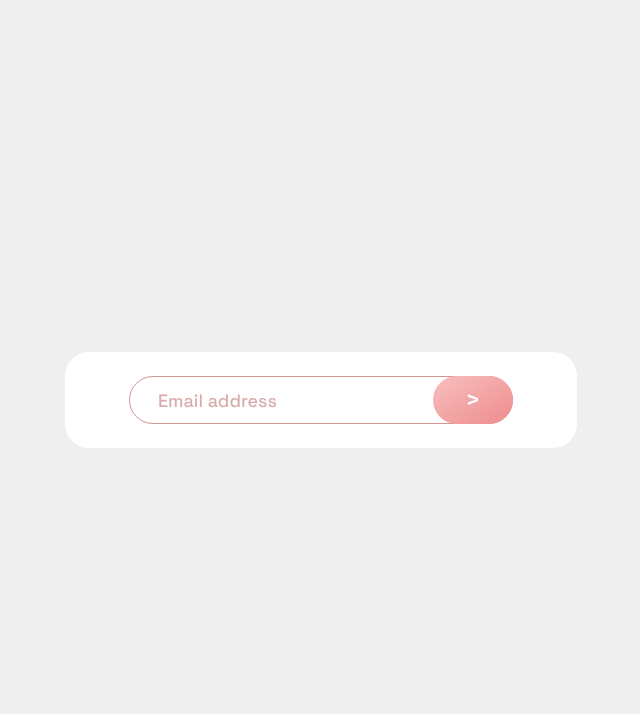
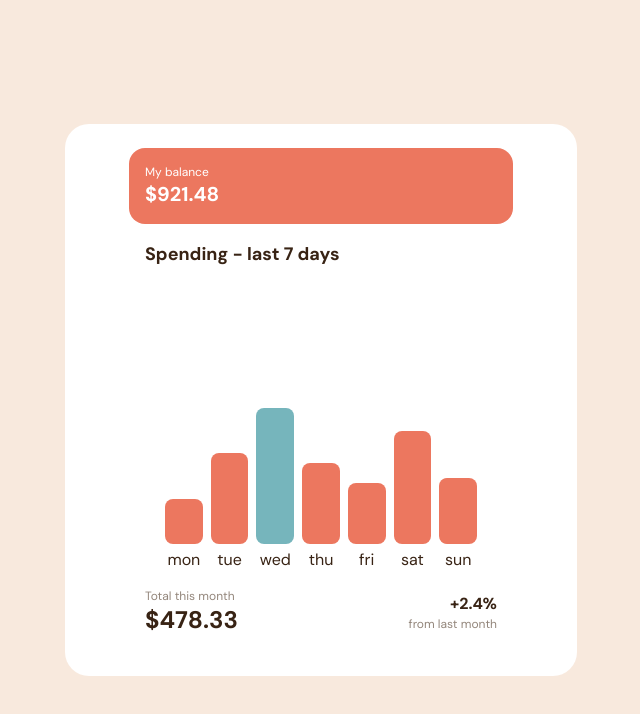
Before and after one commit to luizinfpp/ui-components-app-dir, a Next.js app: page /lvl2-expenses-chart in a window 1280 px wide. Shown: the top 714 px of the page, without its empty margins (319-959 px from the left). Built offline with nearby package versions, Linux system fonts and the light colour scheme.

Commit message:
expenses chart done

```diff
--- a/app/lvl2-expenses-chart/page.tsx
+++ b/app/lvl2-expenses-chart/page.tsx
@@ -1,22 +1,25 @@
 'use client'
-import { Space_Grotesk } from '@next/font/google'
-import { useEffect, useState } from 'react'
-import Lvl1PinkGradientBtn from '../../components/level1-component-set/pink-gradient-button'
+import { DM_Sans } from '@next/font/google'
+import Level2ExpensesChartComponent from '../../components/level2-component-set/expenses-chart-component'
 
-const space_grotesk = Space_Grotesk({ subsets: ['latin'], weight: ['500'] })
+const dm_sans = DM_Sans({ subsets: ['latin'], weight: ['400', '700'] })
 
 const Level2ExpensesChartPage = () => {
 
   return (
     <div
-      className="bg-[#efefef] flex flex-col justify-center items-center gap-4"
+      className="bg-[#f8e9dd] flex flex-col justify-center items-center gap-4"
       style={{ width: '100vw', height: '100vh' }}
     >
       <div
         id="card"
-        className={`${space_grotesk.className} bg-white rounded-3xl px-16 py-6 flex flex-col items-center justify-around`}
+        className={`${dm_sans.className} bg-white w-[40vw] rounded-3xl px-16 py-6 flex flex-col items-center justify-around`}
       >
-        <Lvl1PinkGradientBtn />
+        <div className='text-white bg-[#ec775f] flex flex-col w-full p-4 rounded-2xl'>
+          <h2 className='text-xs'>My balance</h2>
+          <h4 className='text-xl font-[700]'>$921.48</h4>
+        </div>
+        <Level2ExpensesChartComponent />
       </div>
     </div>
   )
--- /dev/null
+++ b/components/level2-component-set/expenses-chart-component.tsx
@@ -0,0 +1,44 @@
+import { useEffect, useState } from "react";
+import jsonFile from "../../public/lvl2-expenses-chart/data.json"
+
+const Level2ExpensesChartComponent = () => {
+  const [currentBar, setCurrentBar] = useState<number>(0);
+  const [maxNum, setMaxNum] = useState<number>(0);
+
+  useEffect(() => {
+    const amountJson : number[] = jsonFile.data.map(values => values.amount);
+    setMaxNum(Math.max(...amountJson));
+  }, []);
+
+  return (
+    <div className="text-[#382314] bg-white flex flex-col w-full p-4 rounded-2xl">
+      <h4 className="text-lg font-[700]">Spending - last 7 days</h4>
+      <div className="p-4 grid grid-flow-col auto-cols-fr w-full h-[40vh]">
+        {jsonFile.data.map((d, index) => {
+          return (
+            <div className="flex flex-col h-full" key={d.day}>
+              <div className="px-1 flex-grow grid grid-flow-row items-end">
+                <div className={`${(d.amount == maxNum)? "bg-[#76b5bc] hover:bg-[#76b5bc]/80" : "bg-[#ec775f] hover:bg-[#ec775f]/80"} rounded-lg relative flex justify-center`} onMouseOver={() => setCurrentBar(index + 1)} onMouseLeave={() => setCurrentBar(0)} style={{height: d.amount + '%'}} >
+                  {(currentBar == index + 1) && <div className="absolute bg-[#382314] p-2 text-white text-xs top-[-40px] ">${d.amount}</div>}
+                </div>
+              </div>
+              <p className="text-center mt-1">{d.day}</p>
+            </div>
+          );
+        })}
+      </div>
+      <div className="flex justify-between items-center">
+        <div className="flex flex-col">
+          <h5 className="text-xs text-[#93867b]">Total this month</h5>
+          <p className="text-2xl font-[700]">$478.33</p>
+        </div>
+        <div className="flex flex-col items-end">
+          <p className="text-base font-[700]">+2.4%</p>
+          <p className="text-xs text-[#93867b]">from last month</p>
+        </div>
+      </div>
+    </div>
+  )
+}
+
+export default Level2ExpensesChartComponent
--- /dev/null
+++ b/public/lvl2-expenses-chart/data.json
@@ -0,0 +1,32 @@
+{
+  "data": [
+    {
+      "day": "mon",
+      "amount": 17.45
+    },
+    {
+      "day": "tue",
+      "amount": 34.91
+    },
+    {
+      "day": "wed",
+      "amount": 52.36
+    },
+    {
+      "day": "thu",
+      "amount": 31.07
+    },
+    {
+      "day": "fri",
+      "amount": 23.39
+    },
+    {
+      "day": "sat",
+      "amount": 43.28
+    },
+    {
+      "day": "sun",
+      "amount": 25.48
+    }
+  ]
+}
```
Also changed, not shown: projects-data/data.json (deleted, +0 -30 lines).
